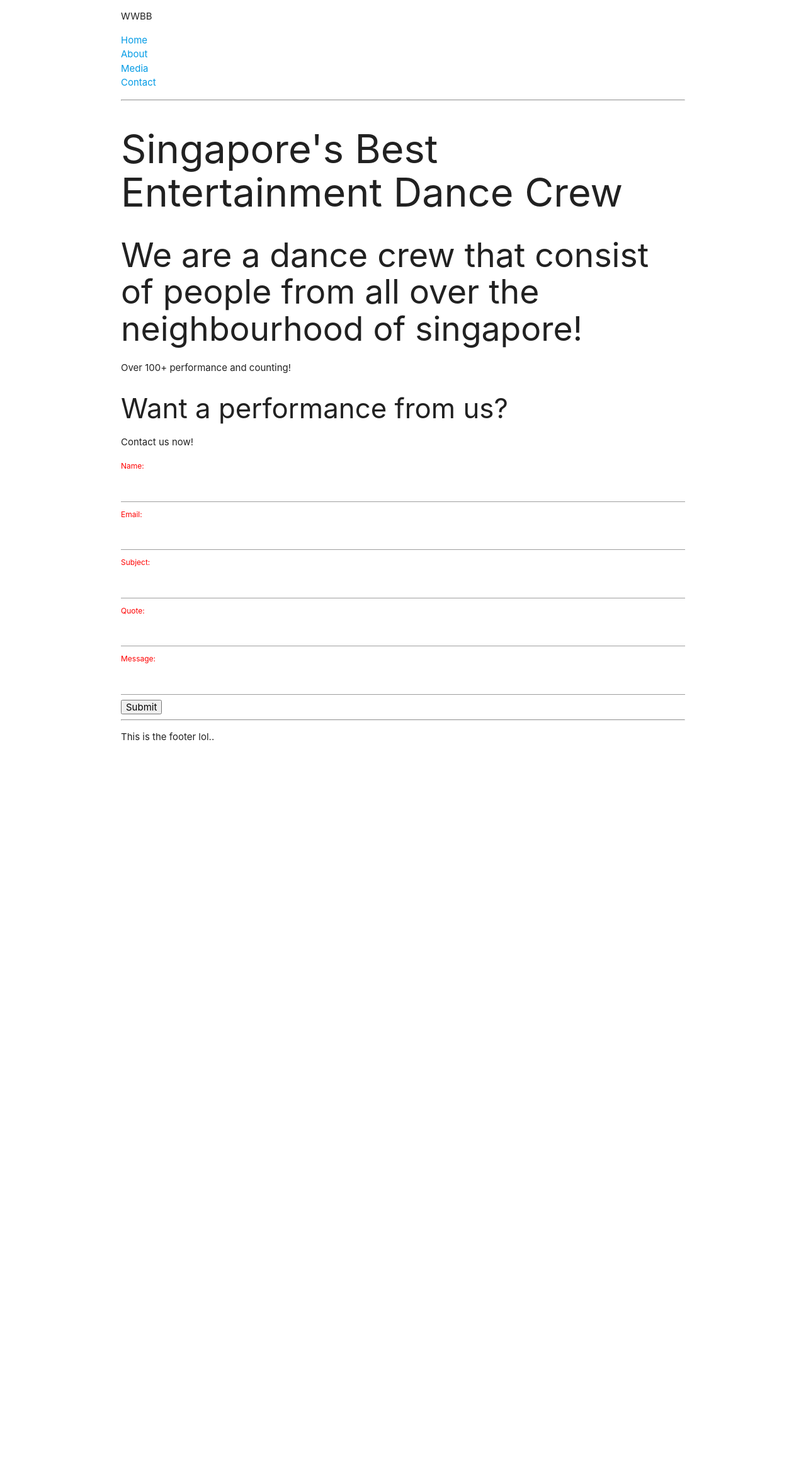
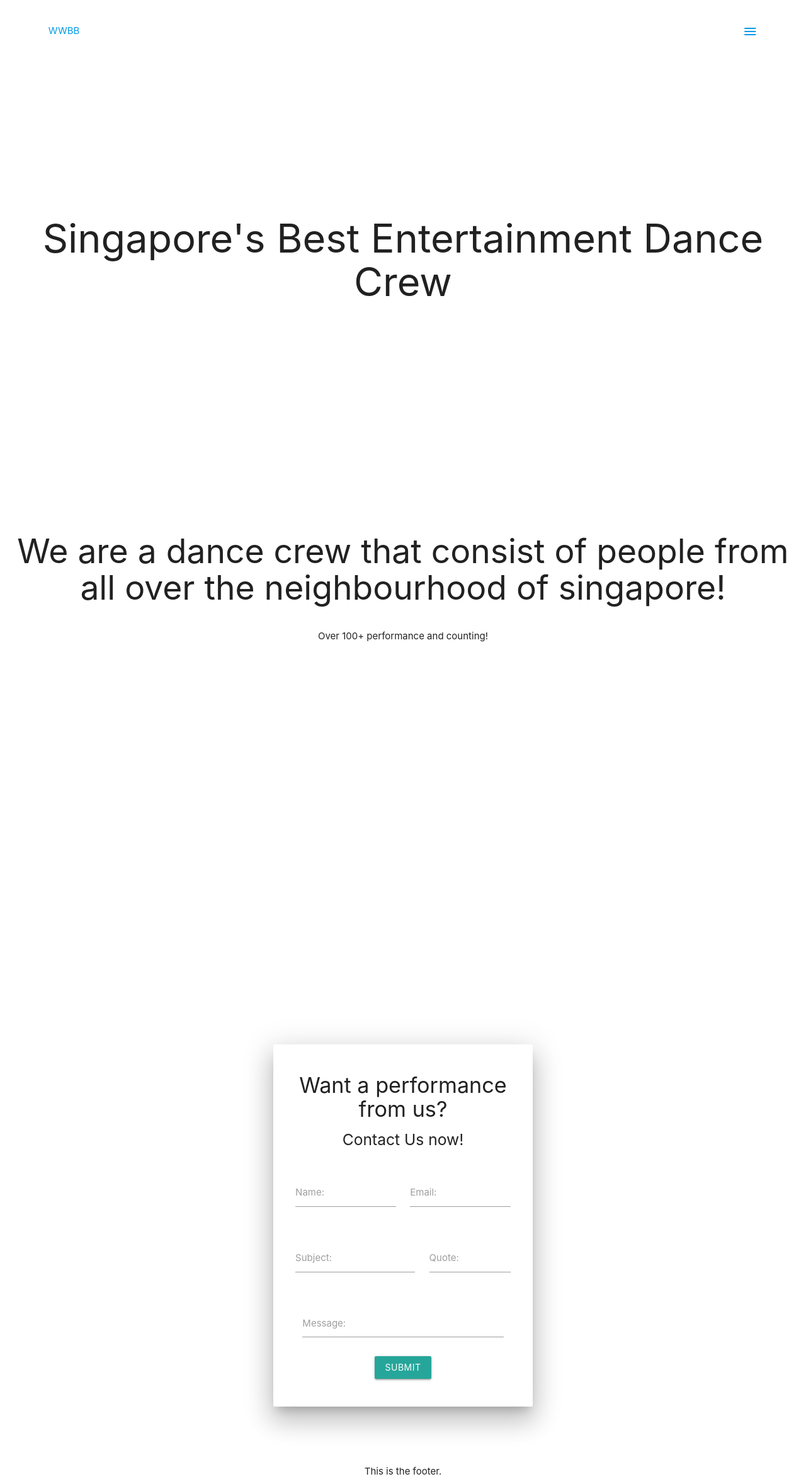
Before and after one commit to saywandeusher/Project-4-WWBB, a React app in the folder wwbb/: page /#/ in a window 1280 px wide. Shown: the whole page at 63% size. Before the commit the page ends 1196 px from the top, so only its background shows below. Built offline with nearby package versions, Linux system fonts and the light colour scheme.

Commit message:
fix container problem

```diff
--- a/wwbb/package.json
+++ b/wwbb/package.json
@@ -10,6 +10,8 @@
   "author": "",
   "license": "ISC",
   "dependencies": {
+    "ajv": "^6.5.2",
+    "ajv-keywords": "^3.2.0",
     "express": "^4.16.3",
     "react": "^16.4.2",
     "react-dom": "^16.4.2"
@@ -20,9 +22,11 @@
     "babel-preset-env": "^1.7.0",
     "babel-preset-react": "^6.24.1",
     "babel-preset-stage-2": "^6.24.1",
+    "css-loader": "^1.0.0",
     "node-sass": "^4.9.3",
     "react-router-dom": "^4.3.1",
     "sass-loader": "^7.1.0",
+    "style-loader": "^0.22.1",
     "webpack": "^4.16.5",
     "webpack-dev-middleware": "^3.1.3",
     "webpack-hot-middleware": "^2.22.3"
--- a/wwbb/public/index.html
+++ b/wwbb/public/index.html
@@ -2,6 +2,7 @@
 <html>
 <head>
   <meta charset="utf-8" />
+  <link rel="stylesheet" href="styles.css">
   <!--Import Google Icon Font-->
   <link href="https://fonts.googleapis.com/icon?family=Material+Icons" rel="stylesheet">
   <!--Import materialize.css-->
@@ -16,5 +17,6 @@
   <script src="bundle.js"></script>
   <!--JavaScript at end of body for optimized loading-->
   <script src="https://cdnjs.cloudflare.com/ajax/libs/materialize/1.0.0-rc.2/js/materialize.min.js"></script>
+  <script>var elems = document.querySelectorAll('.sidenav'); var instances = M.Sidenav.init(elems, {edge:'right'});</script>
 </body>
 </html>
--- /dev/null
+++ b/wwbb/public/styles.css
@@ -0,0 +1,25 @@
+html, body {
+  margin: 0;
+  height: 100%;
+}
+
+body {
+  display: flex;
+  min-height: 100vh;
+  height: 100%;
+  width: 100%;
+  flex-direction: column;
+}
+
+header {
+  position: fixed;
+  width: 100%;
+}
+
+main {
+  flex: 1 0 auto;
+}
+
+footer {
+  text-align: center;
+}
--- a/wwbb/src/App.js
+++ b/wwbb/src/App.js
@@ -1,10 +1,15 @@
 import React from  'react';
 import ReactDOM from 'react-dom';
-import { HashRouter as Router, Route, Link } from 'react-router-dom';
+import { HashRouter as Router, BrowserRouter, Switch, Route } from 'react-router-dom';
+
+//components
+import NavBar from './components/navbar';
 import Home from './views/Home';
 import About from './views/About';
 import Media from './views/Media';
 import Contact from './views/Contact';
+import StickyFooter from './components/stickyfooter';
+
 
 class App extends React.Component{
   constructor() {
@@ -14,50 +19,30 @@ class App extends React.Component{
 
   render() {
     return (
-      <Router>
-        <div className="container">
-
-            <div className="nav-logo">
-              <p>WWBB</p>
-            </div>
-
-            <div className="nav-bar">
-              <ul>
-                <li>
-                  <Link to="/">Home</Link>
-                </li>
-                <li>
-                  <Link to="/about">About</Link>
-                </li>
-                <li>
-                  <Link to="/media">Media</Link>
-                </li>
-                <li>
-                  <Link to="/contact">Contact</Link>
-                </li>
-              </ul>
-            </div>
-
-            <hr />
-
+      [
+        <NavBar />,
+        <main>
+          <Switch>
             <Route exact path="/" component={Home} />
             <Route path="/about" component={About} />
             <Route path="/media" component={Media} />
             <Route path="/contact" component={Contact} />
-
-            <hr />
-
-            <div className="footer">
-              <p>This is the footer lol..</p>
-            </div>
-        </div>
-      </Router>
+          </Switch>
+        </main>,
+        <footer>
+          <StickyFooter/>
+        </footer>
+      ]
     );
   }
 }
 
 ReactDOM.render(
-  <App />,
+  <BrowserRouter>
+  <Router>
+  <App />
+  </Router>
+  </BrowserRouter>,
   document.getElementById('app')
 )
 
--- a/wwbb/src/components/form.jsx
+++ b/wwbb/src/components/form.jsx
@@ -36,26 +36,46 @@ handleClick = (event) => {
 
 render() {
   return (
-    <div className="Form" onSubmit={this.handleClick}>
-      <form>
-        <label style={styles.labels} >Name:</label>
-        <input name="name" type="text" value={this.state.name} onChange={this.changeHandler}/>
-        <br />
-        <label style={styles.labels} >Email:</label>
-        <input name="email" type="text" value={this.state.email} onChange={this.changeHandler}/>
-        <br />
-        <label style={styles.labels} >Subject:</label>
-        <input name="subject" type="text" value={this.state.subject} onChange={this.changeHandler}/>
-        <br />
-        <label style={styles.labels} >Quote:</label>
-        <input name="quote" type="text" value={this.state.quote} onChange={this.changeHandler}/>
-        <br />
-        <label style={styles.labels} >Message:</label>
-        <input name="message" type="text" value={this.state.message} onChange={this.changeHandler}/>
-        <br />
-        <input type="submit" value="Submit" />
-        </form>
-    </div>
+    <div className="container">
+    <div className="card-panel z-depth-5">
+    <div className="row">
+
+      <form className="col s12"  onSubmit={this.handleClick}>
+
+        <h4>Want a performance from us?</h4>
+        <h5>Contact Us now!</h5><br />
+        <div className="row">
+        <div className="input-field col s6">
+          <label className="active" >Name:</label>
+          <input name="name" type="text" value={this.state.name} onChange={this.changeHandler}/>
+        </div>
+
+        <div className="input-field col s6">
+          <label className="active" >Email:</label>
+          <input name="email" type="email" value={this.state.email} onChange={this.changeHandler} className="validate" />
+        </div><br />
+        </div>
+        <div className="row">
+        <div className="input-field col s7">
+          <label className="active" >Subject:</label>
+          <input name="subject" type="text" value={this.state.subject} onChange={this.changeHandler}/>
+        </div>
+
+        <div className="input-field col s5">
+          <label className="active" >Quote:</label>
+          <input name="quote" type="text" value={this.state.quote} onChange={this.changeHandler}/>
+        </div><br />
+        </div>
+        <div className="input-field col s12">
+          <label className="active" >Message:</label>
+          <textarea name="message" type="textarea" value={this.state.message} onChange={this.changeHandler} className="materialize-textarea" ></textarea>
+        </div><br />
+
+        <input type="submit" value="Submit" className="btn"/>
+      </form>
+      </div>
+      </div>
+      </div>
   );
 }
 }
--- /dev/null
+++ b/wwbb/src/components/navbar.jsx
@@ -0,0 +1,38 @@
+import React from 'react';
+import { Link } from 'react-router-dom';
+import '../styles/navbar.css'
+
+export default class NavBar extends React.Component {
+
+    constructor() {
+        super();
+    }
+
+    render() {
+
+        return(
+                <div className="nav-wrapper">
+                    <div className="nav-container">
+
+                        <Link to='/' className="brand-logo">WWBB</Link>
+
+                        <ul id="slide-out" className="sidenav">
+                          <li>
+                            <Link className="sidenav-close" to="/">Home</Link>
+                          </li>
+                          <li>
+                            <Link className="sidenav-close" to="/about">About</Link>
+                          </li>
+                          <li>
+                            <Link className="sidenav-close" to="/media">Media</Link>
+                          </li>
+                          <li>
+                            <Link className="sidenav-close" to="/contact">Contact</Link>
+                          </li>
+                        </ul>
+                        <a href="#" data-target="slide-out" className="sidenav-trigger right"><i className="material-icons">menu</i></a>
+                    </div>
+                </div>
+        )
+    }
+}
--- /dev/null
+++ b/wwbb/src/components/stickyfooter.jsx
@@ -0,0 +1,12 @@
+import React from 'react'
+
+export default class StickyFooter extends React.Component {
+
+render() {
+  return (
+    <div className="stickyFooter">
+        This is the footer.
+    </div>
+  );
+}
+}
--- /dev/null
+++ b/wwbb/src/styles/home.css
@@ -0,0 +1,26 @@
+.home-content {
+  display: flex;
+  text-align: center;
+  align-items: center;
+  flex-direction: column;
+}
+
+.home-content-1 {
+  display: flex;
+  align-items: center;
+  height: 54rem;
+}
+
+.home-content-2 {
+  display: flex;
+  flex-direction: column;
+  align-items: center;
+  height: 56rem;
+}
+
+.home-content-3 {
+  display: flex;
+  flex-direction: column;
+  align-items: center;
+  height: 45rem;
+}
--- /dev/null
+++ b/wwbb/src/styles/navbar.css
@@ -0,0 +1,9 @@
+.nav-wrapper {
+  position: absolute;
+  width: 100%;
+  margin: 3% 0%;
+}
+
+.nav-container {
+  margin: 0 6%;
+}
--- /dev/null
+++ b/wwbb/src/styles/stickyfooter.css
@@ -0,0 +1,3 @@
+/* .stickyFooter {
+  text-align: center;
+} */
--- a/wwbb/src/views/Home.js
+++ b/wwbb/src/views/Home.js
@@ -1,5 +1,6 @@
 import React from 'react';
 import Form from '../components/form';
+import '../styles/home.css'
 
 export default class Home extends React.Component {
 
@@ -16,9 +17,7 @@ export default class Home extends React.Component {
           <p>Over 100+ performance and counting!</p>
         </div>
 
-        <div className="home-content-2">
-          <h3>Want a performance from us?</h3>
-          <p>Contact us now!</p>
+        <div className="home-content-3">
           <Form />
         </div>
 
```
Also changed, not shown: wwbb/src/components/backgroundVideo.jsx (added, +17 -0 lines), 1 other file (tests, documents, lock files or other folders).
